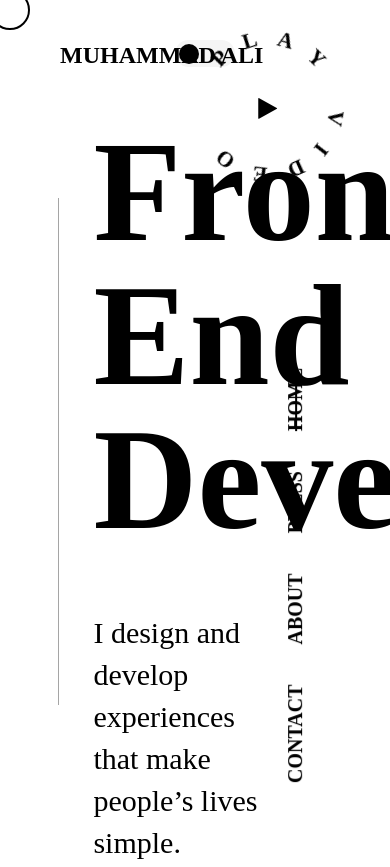
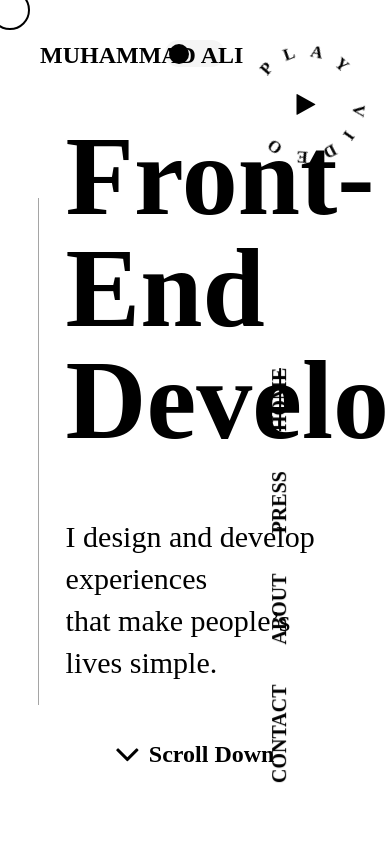
Before and after one commit to MuhammadAli084/Portfolio, a plain HTML site: page index.html in a window 390 px wide. Shown: the top 867 px of the page. Drawn offline with nearby package versions, Linux system fonts and the light colour scheme; a web font is replaced by a local one.

Commit message:
updated portfolio

```diff
--- a/assets/css/style.css
+++ b/assets/css/style.css
@@ -1,4 +1,5 @@
 /* modal css start */
+
 .uncover {
     display: flex;
     flex-direction: row;
@@ -8,11 +9,13 @@
     height: 100%;
     width: 100%;
 }
+
 .uncover_slice {
     height: 100%;
     flex-grow: 1;
-  background: #ffffff;
+    background: var(--body-bg);
 }
+
 
 /* // Close Button */
 
@@ -27,6 +30,7 @@
     cursor: none;
     border: 0;
 }
+
 
 /* // The mask */
 
@@ -43,6 +47,7 @@
     transition: 0.7s;
 }
 
+
 /* Modal */
 
 .modal {
@@ -56,13 +61,11 @@
     background: #bdc3c7;
     z-index: 100;
     visibility: hidden;
-
     opacity: 0;
-
     transition: 0.5s ease-out;
-
     transform: translateY(45px);
 }
+
 
 /* Class Active */
 
@@ -75,15 +78,18 @@ body.hidden {
     overflow: hidden;
 }
 
-.active + .modal {
+.active+.modal {
     visibility: visible;
     opacity: 1;
     transform: translateY(0);
 }
 
+
 /* modal css end */
 
+
 /* cursor css start */
+
 .cursor.active {
     opacity: 1;
     transform: scale(0);
@@ -105,9 +111,7 @@ body.hidden {
     height: 40px;
     border-radius: 100%;
     z-index: 1;
-  transition: 0.6s cubic-bezier(0.75, -1.27, 0.3, 2.33) transform,
-    0.2s cubic-bezier(0.75, -0.27, 0.3, 1.33) opacity,
-    0.2s cubic-bezier(0.75, -0.27, 0.3, 1.33) background;
+    transition: 0.6s cubic-bezier(0.75, -1.27, 0.3, 2.33) transform, 0.2s cubic-bezier(0.75, -0.27, 0.3, 1.33) opacity, 0.2s cubic-bezier(0.75, -0.27, 0.3, 1.33) background;
     user-select: none;
     pointer-events: none;
     z-index: 10000;
@@ -130,16 +134,15 @@ body.hidden {
     opacity: 1;
 }
 
+
 /* cursor css end */
+
 
 /* fonts css start */
 
 @font-face {
     font-family: "Visiapro";
-  src: url("https://assets.website-files.com/5fc45fe4377fbe7a33caf0fe/5fc46b69f7e1558f1d8e4605_VisiaPro-Bold.otf")
-      format("opentype"),
-    url("https://assets.website-files.com/5fc45fe4377fbe7a33caf0fe/5fc46b69f7e1553c7d8e4606_VisiaPro-BoldOutline.otf")
-      format("opentype");
+    src: url("https://assets.website-files.com/5fc45fe4377fbe7a33caf0fe/5fc46b69f7e1558f1d8e4605_VisiaPro-Bold.otf") format("opentype"), url("https://assets.website-files.com/5fc45fe4377fbe7a33caf0fe/5fc46b69f7e1553c7d8e4606_VisiaPro-BoldOutline.otf") format("opentype");
     font-weight: 700;
     font-style: normal;
     font-display: auto;
@@ -147,16 +150,15 @@ body.hidden {
 
 @font-face {
     font-family: "Visiapro";
-  src: url("https://assets.website-files.com/5fc45fe4377fbe7a33caf0fe/5fc46b6a0028ca32f83cdded_VisiaPro-Regular.otf")
-      format("opentype"),
-    url("https://assets.website-files.com/5fc45fe4377fbe7a33caf0fe/5fc46b6a6f621639c9c262e0_VisiaPro-RegularOutline.otf")
-      format("opentype");
+    src: url("https://assets.website-files.com/5fc45fe4377fbe7a33caf0fe/5fc46b6a0028ca32f83cdded_VisiaPro-Regular.otf") format("opentype"), url("https://assets.website-files.com/5fc45fe4377fbe7a33caf0fe/5fc46b6a6f621639c9c262e0_VisiaPro-RegularOutline.otf") format("opentype");
     font-weight: 400;
     font-style: normal;
     font-display: auto;
 }
 
+
 /* fonts css end */
+
 
 /* global css start */
 
@@ -246,7 +248,6 @@ h1 {
         transform: rotate3d(1, 1, 1, 0deg) skewY(10deg) rotateX(10deg);
         opacity: 0;
     }
-
     to {
         transform: rotate3d(1, 1, 1, 0deg) skewY(0deg) rotateX(0deg);
         opacity: 1;
@@ -297,7 +298,6 @@ section.popup {
     from {
         -webkit-transform: rotate(0deg);
     }
-
     to {
         -webkit-transform: rotate(360deg);
     }
@@ -316,7 +316,9 @@ body::-webkit-scrollbar-thumb {
     border-radius: 50px;
 }
 
+
 /* global css end */
+
 
 /* progress css start */
 
@@ -339,7 +341,9 @@ body::-webkit-scrollbar-thumb {
     width: 100%;
 }
 
+
 /* progress css end */
+
 
 /* left-nav-bar css start */
 
@@ -366,7 +370,9 @@ body::-webkit-scrollbar-thumb {
     letter-spacing: 2;
 }
 
+
 /* left-nav-bar css end */
+
 
 /* right-nav-bar css start */
 
@@ -378,8 +384,10 @@ body::-webkit-scrollbar-thumb {
     display: flex;
     flex-direction: column;
     justify-content: space-between;
+    align-items: flex-end;
     z-index: 9999;
 }
+
 
 /* .right-navbar nav {
   position: absolute;
@@ -451,7 +459,9 @@ body::-webkit-scrollbar-thumb {
     color: var(--dark);
 }
 
+
 /* right-nav-bar css end */
+
 
 /* switch btn css start */
 
@@ -496,14 +506,15 @@ body::-webkit-scrollbar-thumb {
     transition: 0.4s;
 }
 
-input:checked + .slider {
+input:checked+.slider {
     background-color: var(--dark);
 }
 
-input:checked + .slider:before {
+input:checked+.slider:before {
     transform: translate(30px, -50%);
     background-color: var(--light);
 }
+
 
 /* Rounded sliders */
 
@@ -515,7 +526,9 @@ input:checked + .slider:before {
     border-radius: 50%;
 }
 
+
 /* switch btn css end */
+
 
 /* header css start */
 
@@ -530,7 +543,9 @@ header {
     z-index: 1;
 }
 
+
 /* header css end */
+
 
 /* hero css start */
 
@@ -551,11 +566,7 @@ header {
     display: block;
     -webkit-background-clip: text;
     -webkit-text-fill-color: transparent;
-  background-image: linear-gradient(
-    90deg,
-    var(--dark) 47%,
-    rgb(254 254 254 / 0%) 46%
-  );
+    background-image: linear-gradient( 90deg, var(--dark) 47%, rgb(254 254 254 / 0%) 46%);
     background-size: 250% 100%;
     background-position: 100%;
 }
@@ -568,11 +579,9 @@ header {
     100% {
         transform: translateY(0);
     }
-
     40% {
         transform: translateY(-30px);
     }
-
     60% {
         transform: translateY(-15px);
     }
@@ -600,7 +609,9 @@ header {
     color: var(--dark);
 }
 
+
 /* hero css end */
+
 
 /* projects css start */
 
@@ -621,15 +632,13 @@ header {
 .projects .project-title {
     position: absolute;
     inset: 60% -100px 0 auto;
-  transform: translate3d(0px, 0px, 0px) scale3d(1, 1, 1) rotateX(0deg)
-    rotateY(0deg) rotateZ(0deg) skew(0deg, 0deg) translateY(-50%);
+    transform: translate3d(0px, 0px, 0px) scale3d(1, 1, 1) rotateX(0deg) rotateY(0deg) rotateZ(0deg) skew(0deg, 0deg) translateY(-50%);
     transition: 0.5s;
     transform-style: preserve-3d;
 }
 
 .projects .project:hover .project-title {
-  transform: translate3d(0px, 0px, 0px) scale3d(1.3, 1.3, 1.3) rotateX(0deg)
-    rotateY(0deg) rotateZ(0deg) skew(0deg, 0deg) translateY(-50%);
+    transform: translate3d(0px, 0px, 0px) scale3d(1.3, 1.3, 1.3) rotateX(0deg) rotateY(0deg) rotateZ(0deg) skew(0deg, 0deg) translateY(-50%);
 }
 
 .project-image-wrap {
@@ -648,14 +657,12 @@ header {
     box-shadow: rgb(0 0 0 / 10%) -3px 9px 20px 2px;
     background-repeat: no-repeat;
     transition: 0.5s;
-  transform: translate3d(0px, 0px, 0px) scale3d(1, 1, 1) rotateX(0deg)
-    rotateY(0deg) rotateZ(0deg) skew(0deg, 0deg);
+    transform: translate3d(0px, 0px, 0px) scale3d(1, 1, 1) rotateX(0deg) rotateY(0deg) rotateZ(0deg) skew(0deg, 0deg);
     transform-style: preserve-3d;
 }
 
 .projects .project:hover .project-image {
-  transform: translate3d(0px, 0px, 0px) scale3d(0.9, 0.9, 0.9) rotateX(0deg)
-    rotateY(0deg) rotateZ(0deg) skew(0deg, 0deg);
+    transform: translate3d(0px, 0px, 0px) scale3d(0.9, 0.9, 0.9) rotateX(0deg) rotateY(0deg) rotateZ(0deg) skew(0deg, 0deg);
 }
 
 .projects .project1-image {
@@ -682,7 +689,10 @@ header {
     line-height: 20px;
     font-weight: 700;
 }
+
+
 /* projects css end */
+
 
 /* scale-text css start */
 
@@ -731,9 +741,12 @@ header {
     letter-spacing: 1.5em;
 }
 
+
 /* scale-text css end */
 
+
 /* press css start */
+
 section.press {
     overflow-x: initial;
     padding-top: 150px;
@@ -810,16 +823,6 @@ section.press {
     color: #000;
 }
 
-/* @keyframes moving {
-  from {
-    transform: translate3d(0, 0px, 0px);
-  }
-
-  to {
-    transform: translate3d(-137.176%, 0px, 0px);
-  }
-} */
-
 .text-moving-section {
     overflow: hidden;
     padding: 0 0 110px;
@@ -829,7 +832,6 @@ section.press {
     width: 960vw;
     margin-left: 142px;
     font-size: 20vw;
-  /* animation: moving 80s linear infinite; */
     display: inline-block;
     margin-top: 20px;
     margin-bottom: 10px;
@@ -837,11 +839,11 @@ section.press {
     line-height: 0.8em;
     font-weight: 700;
     cursor: none;
-  /* transform: rotateZ(20deg);
-  transform-origin: top left; */
 }
 
+
 /* press css end */
+
 
 /* about css start */
 
@@ -900,23 +902,27 @@ section.about {
     text-decoration: underline;
 }
 
+
 /* about css end */
 
+
 /* contact css start */
+
 @keyframes scale {
     from {
         transform: scale(0);
     }
-
     to {
         transform: scale(1);
     }
 }
+
 section.contact {
     min-height: 100vh;
     padding-top: 200px;
     animation: scale 1.5s;
 }
+
 section.contact h2 {
     max-width: 50%;
 }
@@ -959,6 +965,7 @@ section.contact h2 {
     height: auto;
     resize: none;
 }
+
 .form-field:focus-visible {
     outline: none;
     background-color: var(--light);
@@ -974,9 +981,12 @@ section.contact h2 {
     text-transform: uppercase;
 }
 
+
 /* contact css end */
 
+
 /* media queries css start */
+
 @media only screen and (max-width: 1680px) {
     h2 {
         font-size: 6.5em;
@@ -1016,7 +1026,11 @@ section.contact h2 {
     .projects .project {
         margin-bottom: 100px;
     }
+    .projects-wrap {
+        padding-top: 50px;
     }
+}
+
 @media only screen and (max-width: 1140px) {
     h1 {
         font-size: 9em;
@@ -1033,5 +1047,39 @@ section.contact h2 {
     .projects .project:hover .project-image {
         transform: initial;
     }
+    .project-image-wrap {
+        max-width: 100%;
     }
+    .projects .project {
+        margin-bottom: 50px;
+    }
+    .right-navbar .play-btn {
+        width: 80%;
+        height: 160px;
+    }
+    .right-navbar .play-btn svg {
+        width: 100%;
+        height: 100%;
+    }
+}
+
+@media only screen and (max-width: 991px) {
+    section {
+        padding: 100px 4%;
+    }
+    .container {
+        padding: 0 50px;
+    }
+    h1 {
+        font-size: 7em;
+    }
+    .right-navbar {
+        padding: 24px 20px 0 0;
+    }
+    .left-navbar {
+        padding: 24px 0 0 20px;
+    }
+}
+
+
 /* media queries css end */
```
Also changed, not shown: assets/js/animation.js (+10 -16 lines), index.html (+1 -3 lines), assets/images/about-img2.jpg (added). Lines whose indentation alone changed are shown as unchanged.
